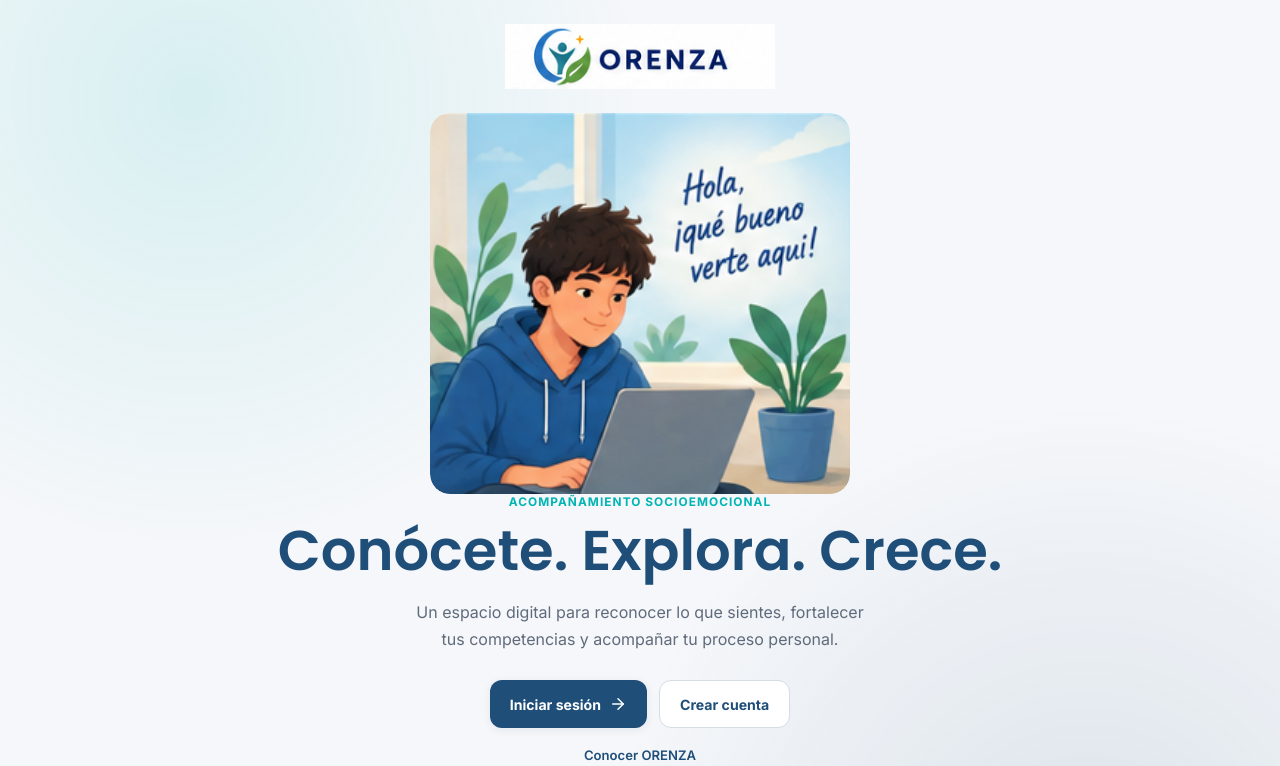
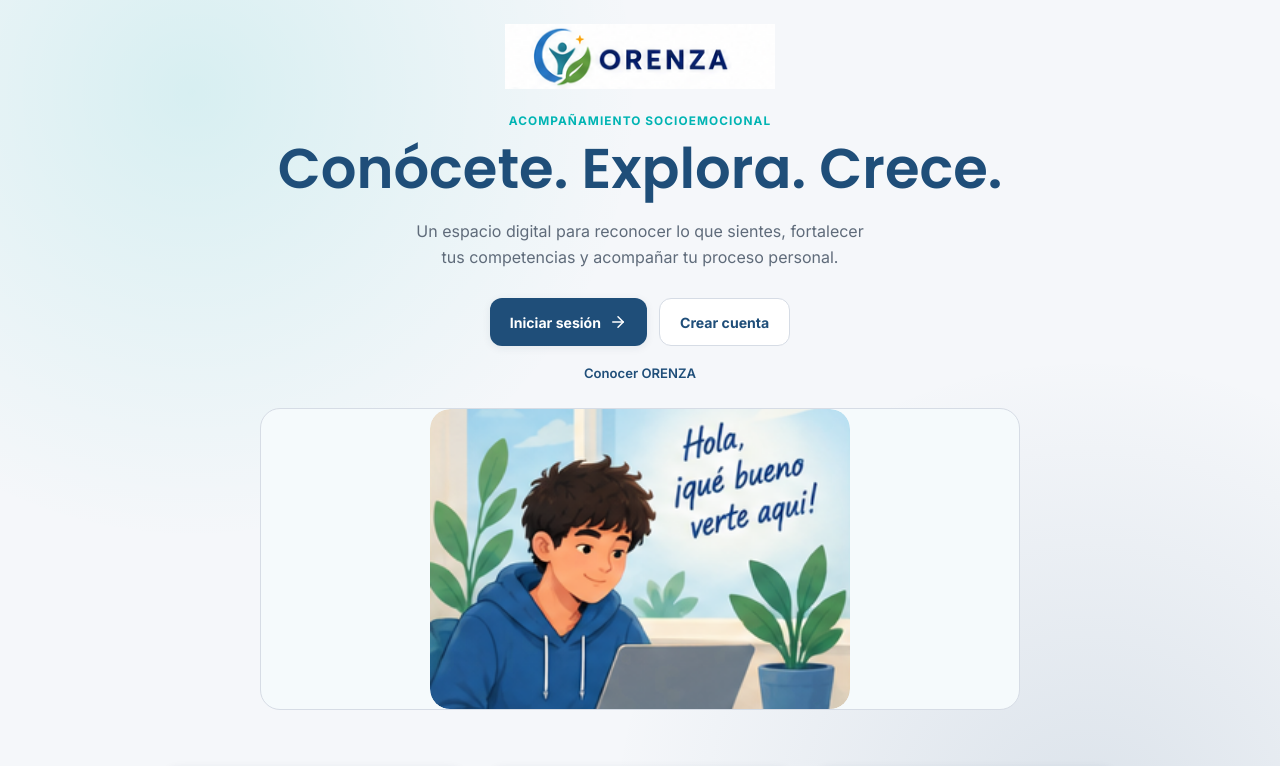
Before and after one commit to Pepealdana/ORENZA, a React (Vite) app: page / in a window 1280 px wide. Shown: the top 766 px of the page. Built offline with nearby package versions, Linux system fonts and the light colour scheme; no server answers.

Commit message:
visual: rediseña portada con ilustracion ORENZA

```diff
--- a/src/pages/public/SplashPage.jsx
+++ b/src/pages/public/SplashPage.jsx
@@ -9,10 +9,10 @@ function SplashPage() {
   return (
     <main className={styles.page}>
       <section className={styles.hero}>
+        <div className={styles.heroCopy}>
           <div className={styles.brand}>
             <img src={orenzaLogo} alt="ORENZA" />
           </div>
-        <IdentityVisual variant="bienvenida" />
           <p className={styles.eyebrow}>Acompañamiento socioemocional</p>
           <h1>Conócete. Explora. Crece.</h1>
           <p className={styles.description}>
@@ -23,6 +23,11 @@ function SplashPage() {
             <Link className={styles.secondary} to="/registro">Crear cuenta</Link>
           </div>
           <Link className={styles.about} to="/conocer-orenza">Conocer ORENZA</Link>
+        </div>
+
+        <div className={styles.heroVisual}>
+          <IdentityVisual variant="bienvenida" />
+        </div>
       </section>
 
       <section className={styles.features} aria-label="Qué encontrarás en ORENZA">
```
Lines whose indentation alone changed are shown as unchanged.
